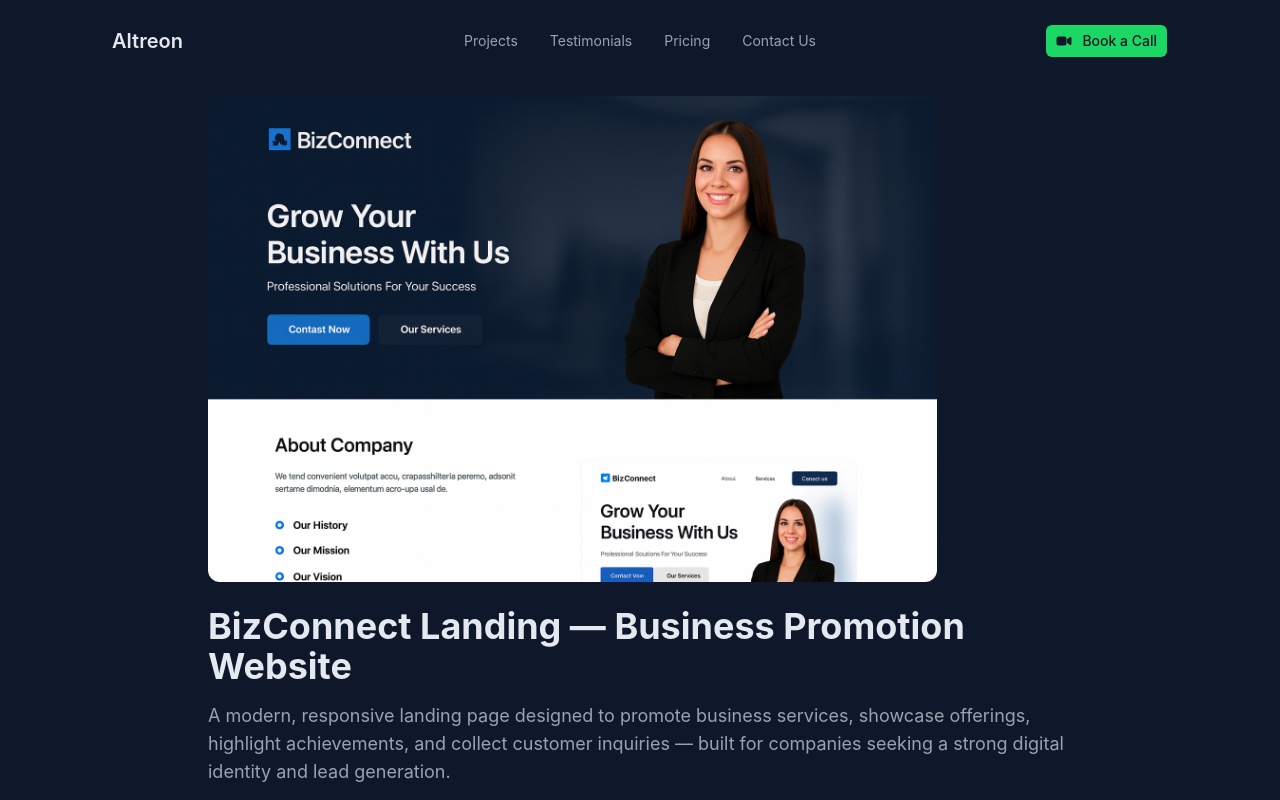
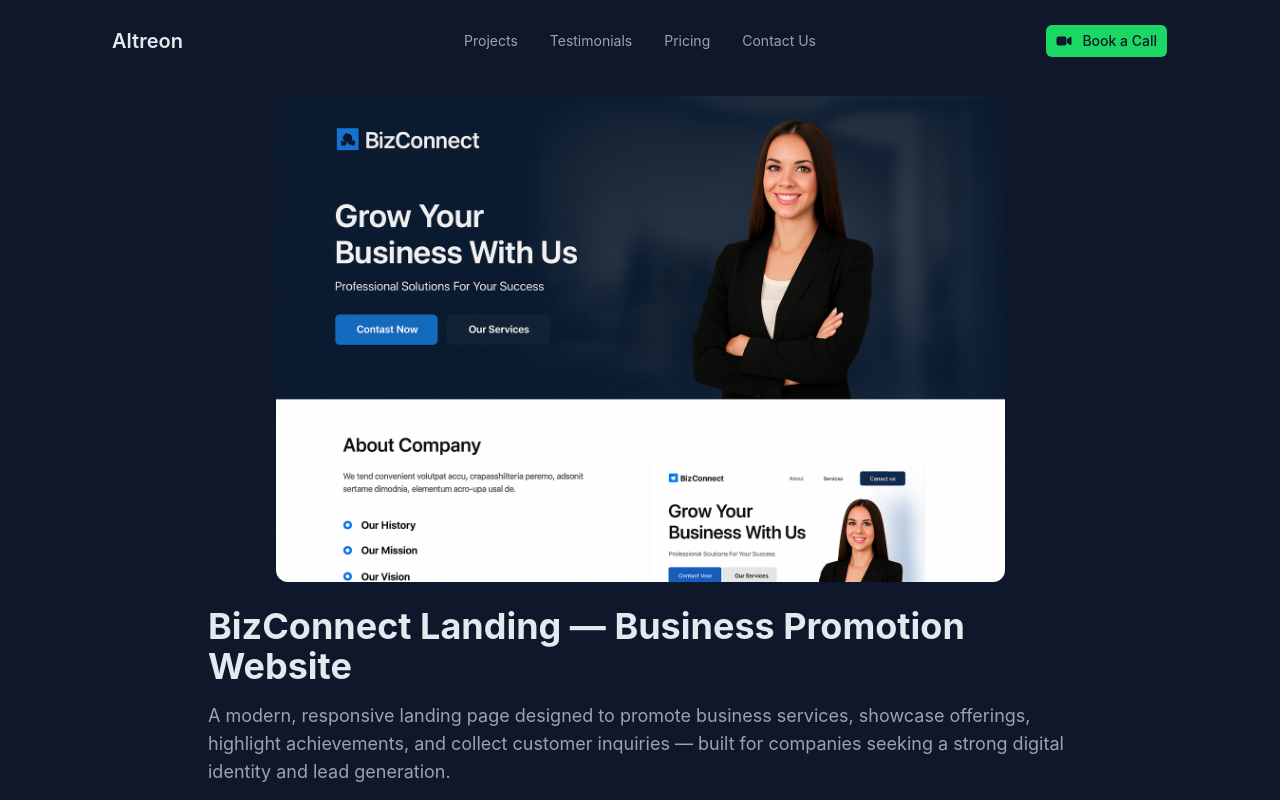
Before and after one commit to AltreonTech/portfolio_2, a Next.js app: page /blogs/bizConnect in a window 1280 px wide. Shown: the top 800 px of the page. Built offline with nearby package versions, Linux system fonts and the light colour scheme.

Commit message:
some css changes and calendary appointment changes to official account

```diff
--- a/app/blogs/[slug]/page.tsx
+++ b/app/blogs/[slug]/page.tsx
@@ -52,7 +52,7 @@
             <article className="space-y-6">
               {/* Hero Image */}
               {post.image && (
-                <div className="relative w-full aspect-[16/9] overflow-hidden flex items-start">
+                <div className="relative w-full flex justify-center aspect-[16/9] overflow-hidden flex items-start">
                   <Image
                     src={post.image}
                     alt={post.title}
--- a/components/header.tsx
+++ b/components/header.tsx
@@ -153,7 +153,7 @@
                 >
                   <IoVideocam className="inline mr-1 size-4" />
                   <Link
-                    href="https://calendar.google.com/calendar/u/0/appointments/schedules/AcZssZ1xMBKsWF2wJtkZvURpFo3yypaK82aAnF_gS3HrMeGQEsdRfMIdHbcQe4T9SQZ5JtBGamc4urMw"
+                    href="https://calendar.app.google/qtT43PFug6tRbELLA"
                     target="blank"
                   >
                     <span className="text-primary-foreground font-medium">
```
